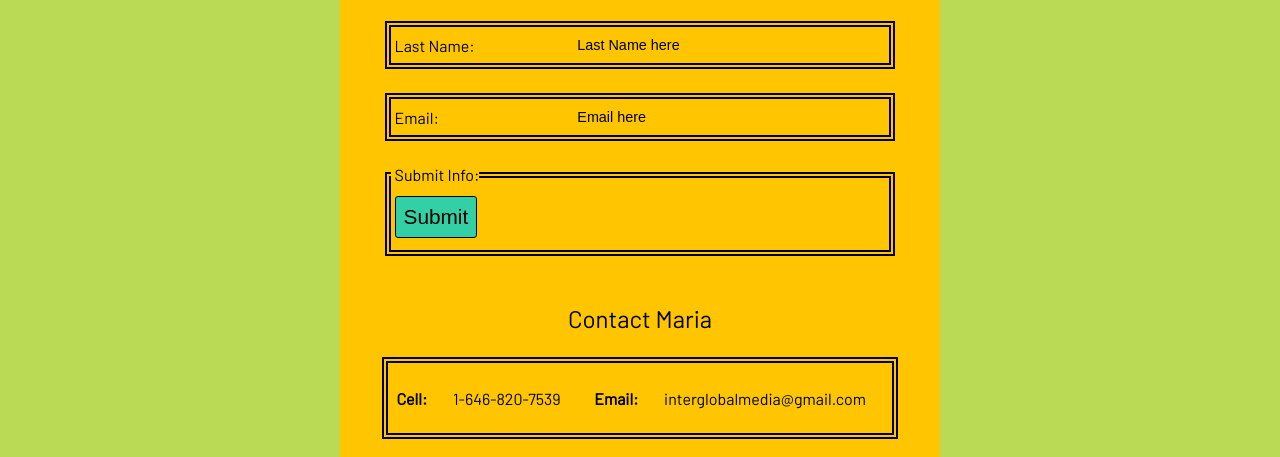
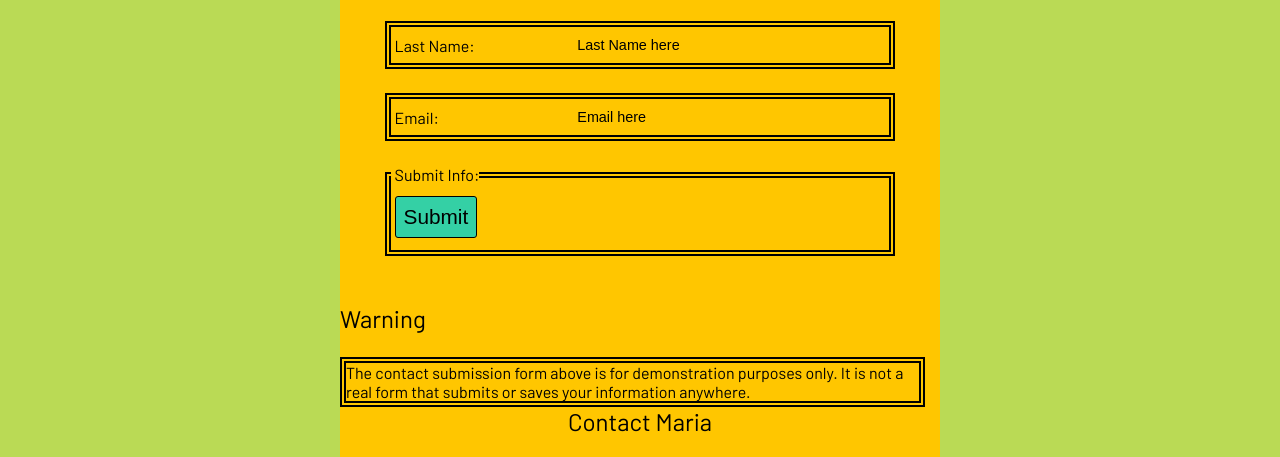
Before and after one commit to interglobalmedia/basic-contact-form, a website: page index.html in a window 1280 px wide. Shown: the part 327-784 px from the top of the page. Drawn offline with Linux system fonts and the light colour scheme.

Commit message:
Add warning box

```diff
--- a/index.html
+++ b/index.html
@@ -89,6 +89,21 @@
 					</button>
 				</fieldset>
 			</form>
+			<section class="warning">
+				<h2>Warning</h2>
+				<div class="warning-wrapper">
+					<fieldset>
+						<p>The <span>contact submission form</span> above is for
+							<span>
+								demonstration
+								purposes</span>
+							only. It is not a real form that submits or saves
+							your
+							information anywhere.
+						</p>
+					</fieldset>
+				</div>
+			</section>
 			<section class="contact-info">
 				<h2>Contact Maria</h2>
 				<div class="info-wrapper">
```
